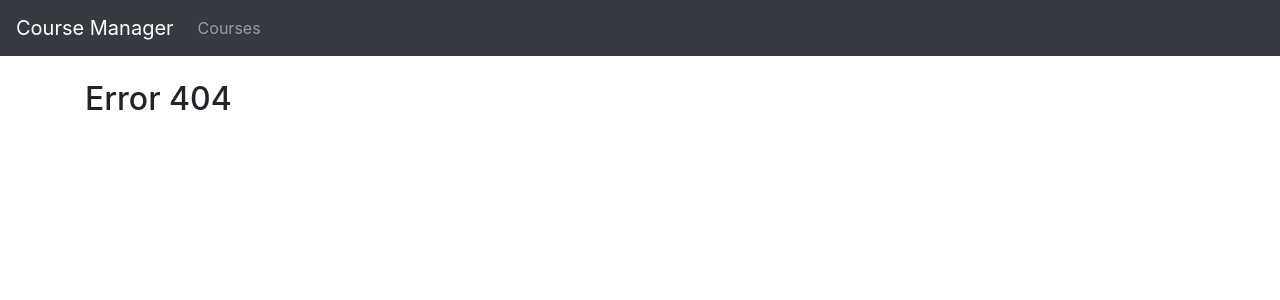
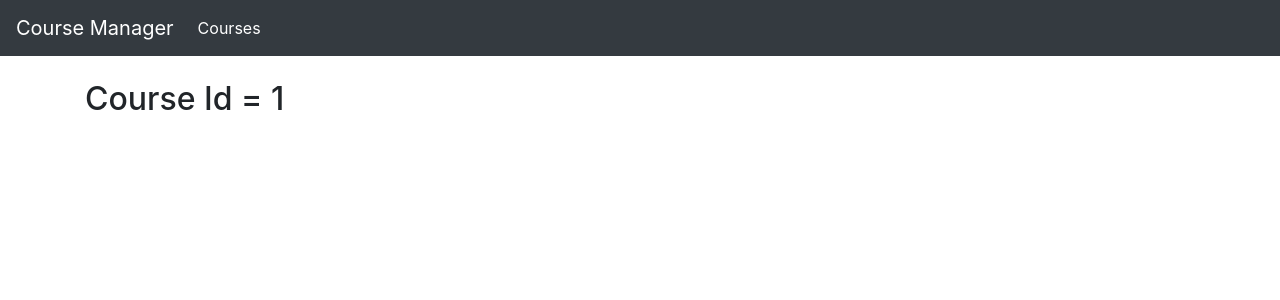
Before and after one commit to claudioniz/angular, an Angular app: page /courses/info/1 in a window 1280 px wide. Before the commit this address had no page. Shown: the top 300 px of the page. Built offline with nearby package versions, Linux system fonts and the light colour scheme.

Commit message:
Ativando rotas

```diff
--- a/src/app/courses/course-list.component.html
+++ b/src/app/courses/course-list.component.html
@@ -27,7 +27,8 @@
             <td>{{course.code | lowercase | replace: '-': ' '}}</td>
             <td>{{course.releaseDate | date: 'dd/MM/yyyy'}}</td>
             <td><app-star [rating]="course.rating"></app-star></td>
-            <td></td>
+            <td><a [routerLink]="['/courses/info', course.id]" class="btn btn-primary">Edit</a>
+            </td>
         </tr>
     </tbody>
 </table>
--- /dev/null
+++ b/src/app/courses/course.info.component.html
@@ -0,0 +1 @@
+<h2> Course Id = {{courseId}}</h2>
--- /dev/null
+++ b/src/app/courses/course.info.component.ts
@@ -0,0 +1,17 @@
+import { Component, OnInit } from "@angular/core";
+import { ActivatedRoute } from "@angular/router";
+
+@Component({
+    templateUrl: './course.info.component.html'
+})
+export class CourseInfoComponent implements OnInit {
+    courseId: number;
+
+    constructor(private activateRoute: ActivatedRoute) {
+
+    }
+
+    ngOnInit(): void {
+        this.courseId = +this.activateRoute.snapshot.paramMap.get('id');
+    }
+}
--- a/src/app/nav-bar/nav-bar.component.html
+++ b/src/app/nav-bar/nav-bar.component.html
@@ -1,5 +1,5 @@
 <nav class="navbar navbar-expand-lg navbar-dark bg-dark">
-    <a href="#" class="navbar-brand">Course Manager</a>
+    <a [routerLink]="['/courses']" routerLinkActive="router-link-active"  class="navbar-brand">Course Manager</a>
 
     <button class="navbar-toggler" type="button" data-toggle="collapse" data-target="#navbarSupportedContent"
         aria-controls="navbarSupportedContent" aria-expanded="false" aria-label="Toggle navigation">
@@ -9,7 +9,7 @@
     <div class="collapse navbar-collapse" id="navbarSupportedContent">
         <ul class="navbar-nav mr-auto">
             <li class="nav-item">
-                <a href="#" class="nav-link">Courses</a>
+                <a [routerLink]="['/courses']" routerLinkActive="active"  class="nav-link">Courses</a>
             </li>
         </ul>
     </div>
```
Also changed, not shown: src/app/app.module.ts (+8 -3 lines).
